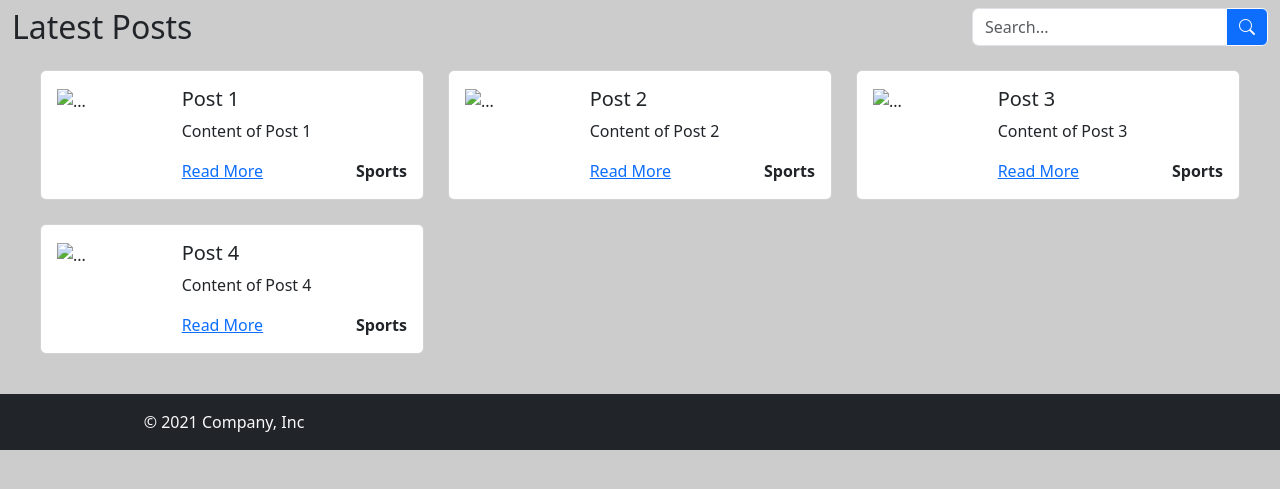
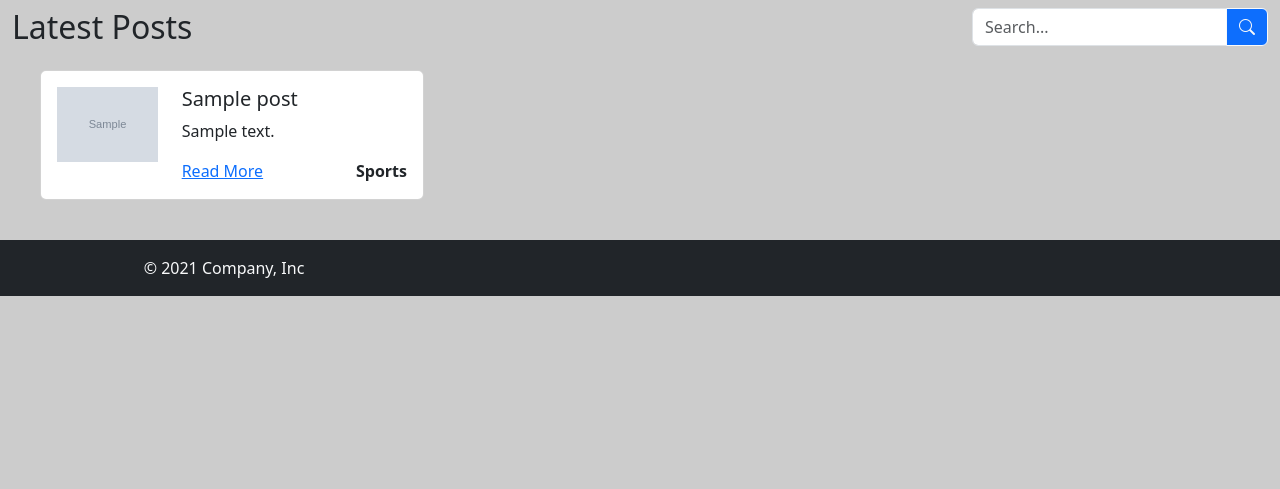
Before and after one commit to SPraveeen/django_blog_app, a Django app: page /blog/ in a window 1280 px wide. Shown: the part 74-563 px from the top of the page. Run offline with Django 5.2, Linux system fonts and the light colour scheme; tables that the repository leaves empty hold one stand-in row (values such as "Sample post"); grey boxes marked "Sample" are stand-in pictures; some libraries are stand-ins or nearby versions.

Commit message:
3:05 Getting Posts Fata - Getting Data by Id - Handling Error - Generating Slug for Post {error in migrate}

```diff
--- a/blog/management/commands/populate_posts.py
+++ b/blog/management/commands/populate_posts.py
@@ -5,6 +5,9 @@ class Command(BaseCommand):
     help="This command inserts post data"
 
     def handle(self,*args: any,**options: any):
+        # delete existing data
+        Post.objects.all().delete()
+
         titles=[
             "The Future of AI",
             "Climate Change Solutions",
--- a/blog/models.py
+++ b/blog/models.py
@@ -1,4 +1,5 @@
 from django.db import models
+from django.utils.text import slugify
 
 # Create your models here.
 class Post(models.Model):
@@ -6,6 +7,11 @@ class Post(models.Model):
     content=models.TextField()
     img_url=models.URLField(null=True)
     created_at=models.DateTimeField(auto_now_add=True)
+    slug=models.SlugField(unique=True)
+
+    def save(self, *args, **kwargs):
+        self.slug=slugify(self.title)
+        super().save(*args, **kwargs)
 
     def __str__(self):
         return self.title
--- a/blog/templates/detail.html
+++ b/blog/templates/detail.html
@@ -5,8 +5,8 @@
         <div class="row">
             <div class="col-lg-8">
               <h1 class="mb-4">Post Title</h1>
-              <p class="text-muted">Posted on January 1, 2024</p>
-              <img src="https://via.placeholder.com/800x400" class="img-fluid mb-4" alt="Blog Image">
+              <p class="text-muted">Posted on {{post.created_at | date:"F j, Y"}}</p>
+              <img src="{{post.img_url}}" class="img-fluid mb-4" alt="Blog Image">
               <p>{{post.content}}</p>
             </div>
             <div class="col-lg-4">
--- a/blog/templates/index.html
+++ b/blog/templates/index.html
@@ -22,11 +22,11 @@
                     <div class="card-body">
                         <div class="row">
                             <div class="col-md-4">
-                                <img src="https://via.placeholder.com/300" class="img-fluid" alt="...">
+                                <img style="height:300,width:300" src="{{post.img_url}}" class="img-fluid" alt="...">
                             </div>
                             <div class="col-md-8">
                                 <h5 class="card-title">{{post.title}}</h5>
-                                <p class="card-text">{{post.content}}</p>
+                                <p class="card-text">{{post.content | truncatechars:50}}</p>
                                 <div class="d-flex justify-content-between">
                                      <a href="{% url 'blog:detail' post_id=post.id %}">Read More</a>
                                     <a class="text-decoration-none text-dark fw-bold" href="#">Sports</a>
--- a/blog/views.py
+++ b/blog/views.py
@@ -2,20 +2,36 @@ from django.shortcuts import render,redirect
 from django.http import HttpResponse
 from django.urls import reverse
 import logging
+from .models import Post
+from django.http import Http404
 
 # Create your views here.
-posts=[
-    {'id':1,'title':'Post 1','content':'Content of Post 1'},
-    {'id':2,'title':'Post 2','content':'Content of Post 2'},
-    {'id':3,'title':'Post 3','content':'Content of Post 3'},
-    {'id':4,'title':'Post 4','content':'Content of Post 4'},
-]
+
+# static demo data
+# posts=[
+#     {'id':1,'title':'Post 1','content':'Content of Post 1'},
+#     {'id':2,'title':'Post 2','content':'Content of Post 2'},
+#     {'id':3,'title':'Post 3','content':'Content of Post 3'},
+#     {'id':4,'title':'Post 4','content':'Content of Post 4'},
+# ]
 def index(request):
     blog_title="Latest Posts"
+    # getting data from post model
+    posts=Post.objects.all()
     return render(request,'index.html',{'blog_title':blog_title,'posts':posts})
 
 def detail(request,post_id):
-    post=next((item for item in posts if item['id']==int(post_id)),None)
+
+    # getting static data
+    # post=next((item for item in posts if item['id']==int(post_id)),None)
+    try:
+        # getting data from model by post_id
+        post=Post.objects.get(pk=post_id)
+
+    except Post.DoesNotExist:
+        raise Http404("Post Doesnot Exists!")
+
+
     # logger=logging.getLogger("TESTING")
     # logger.debug(f'post variable is {post}')
     return render(request,'detail.html',{'post':post})
--- a/myapp/settings.py
+++ b/myapp/settings.py
@@ -23,7 +23,7 @@ BASE_DIR = Path(__file__).resolve().parent.parent
 SECRET_KEY = 'django-insecure-)_pirhb=8yt+0!i)hq3x969dp!p7!ycwq^86&&9n5=_(kzk!&s'
 
 # SECURITY WARNING: don't run with debug turned on in production!
-DEBUG = False
+DEBUG = True
 
 ALLOWED_HOSTS = [
     'localhost',
```
Also changed, not shown: blog/migrations/0004_post_slug.py (added).
